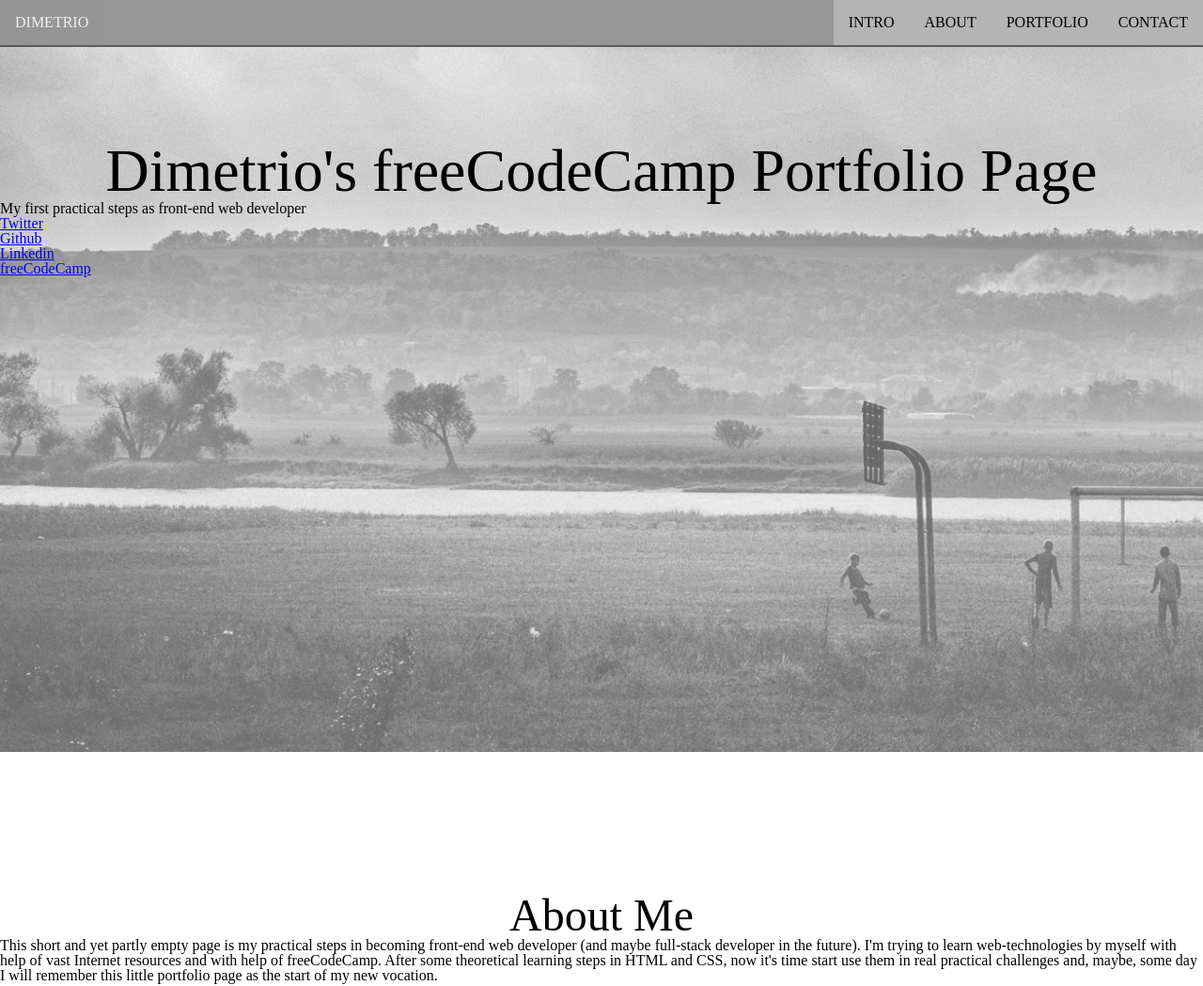
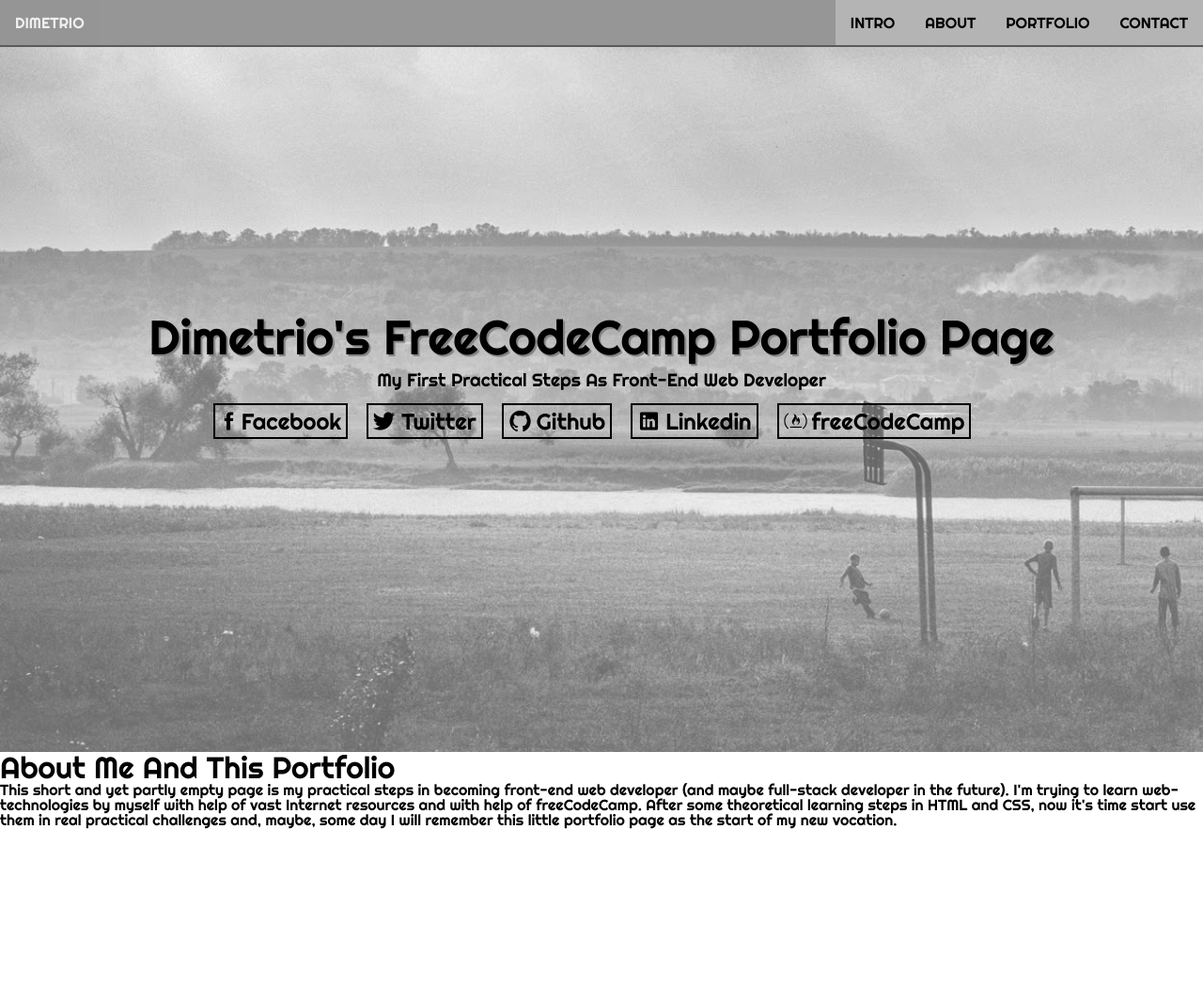
Before and after one commit to dimetrio-ua/fcc-portfolio, a plain HTML site: page fccportfolio.html in a window 1280 px wide. Shown: the top 1049 px of the page at 94% size. Drawn offline with Linux system fonts and the light colour scheme.

Commit message:
Intro Part Styles Applied
Intro section styles applied. Some of them will be revisited after final
page layout changes. Going to "About" section styles.

```diff
--- a/css/style-test.css
+++ b/css/style-test.css
@@ -54,5 +54,8 @@ table {
   text-decoration: none;
   display: block;
   padding: 1em;
-  color: white;
+  color: black;
 }
+.navigation a:hover{
+	transform: scale(1.2);
+}
--- a/css/style.css
+++ b/css/style.css
@@ -1,4 +1,4 @@
-/*css reset start*/
+/*---------css reset start---------*/
 html, body, div, span, applet, object, iframe,
 h1, h2, h3, h4, h5, h6, p, blockquote, pre,
 a, abbr, acronym, address, big, cite, code,
@@ -42,7 +42,7 @@ table {
 	border-collapse: collapse;
 	border-spacing: 0;
 }
-/*css reset ending*/
+/*---------css reset ending---------*/
 html, body {
 	height: 100%;
 }
@@ -50,7 +50,7 @@ body {
 	width: 100%;
 	position: relative;
 }
-/*navigation bar styles*/
+/*---------navigation bar styles---------*/
 nav {
 	height:3em;
 	background-color: rgba(150, 150, 150, 1.0);
@@ -77,13 +77,13 @@ nav a:hover, .navigation a:hover {
   background: rgba(150, 150, 150, 0.5);
 	color: rgba(240, 240, 240, 1.0);
 }
-/*end of navigation bar styles*/
+/*---------base sections styles---------*/
 .section {
 	height: 100%;
 	position: relative;
 	display: block;
 }
-	/* before pseudo-element is for transparent background*/
+	/*before pseudo-element is for transparent background*/
 .section::before {
 	content: '';
 	opacity: 0.6;
@@ -114,13 +114,84 @@ footer {
 	height: 150px;
 	background-color: rgba(150, 150, 150, 1.0);
 }
-h1 {
-	font-size: 4em;
+/*-------sections content styles----------*/
+h1, h2, p, a {
+	font-family: 'Righteous', cursive;
+}
+/*-------'intro' section content styles----------*/
+.intro {
+	display: flex;
+	flex-direction: column;
+	justify-content: center;
+}
+.intro h1, .intro p {
 	text-align: center;
-	padding-top: 150px;
+	text-transform: capitalize;
 }
-h2 {
-	font-size: 3em;
-	text-align: center;
-	padding-top: 150px;
+.intro h1 {
+	font-size: 3.2em;
+	text-shadow: 2px 2px 1px grey;
 }
+.intro p {
+	font-size: 1.2em;
+	padding-top: 10px;
+	/*padding-bottom: 15px;
+	border-bottom: 5px ridge rgba(230, 230, 230, 0.7);*/
+}
+.intro ul {
+	display: flex;
+	flex-direction: row;
+	justify-content: center;
+	margin-top: 15px;
+}
+.intro a {
+	text-decoration: none;
+	border: 2px solid black;
+	margin-right: 20px;
+	font-size: 1.5em;
+	padding: 5px 5px;
+	color: rgba(0, 0, 0, 1.0);
+	display: block;
+}
+.intro a:hover {
+	transition: all 0.4s ease-out;
+	background-color: rgba(0, 0, 0, 1.0);
+	color: rgba(255, 255, 255, 1.0);
+	transform: scale(1.1);
+}
+.intro i {
+	display: inline-block;
+	width: 25px;
+	height: 24px;
+	background-image: url(../images/spritesheet.png);
+	background-repeat: no-repeat;
+	margin: 0 5px 0 0;
+	background-size: 186px 31px;
+	vertical-align: bottom;
+}
+.intro li:hover i {
+	transition: all .4s ease-out;
+	background-image: url(../images/spritesheet_neg.png);
+	transform: scale(1.1);
+}
+.intro li:nth-child(1) i {
+	width: 18px;
+	background-position: -37px center;
+}
+.intro li:nth-child(2) i {
+	background-position: -97px center;
+}
+.intro li:nth-child(3) i {
+	background-position: -3px center;
+}
+.intro li:nth-child(4) i {
+	background-position: -65px center;
+}
+.intro li:nth-child(5) i {
+	background-position: -127px center;
+}
+/*-------'about' section content styles----------*/
+.about h2 {
+	font-size: 2em;
+	text-transform: capitalize;
+}
--- a/fccportfolio.html
+++ b/fccportfolio.html
@@ -6,6 +6,7 @@
     <meta name="viewport" content="width=device-width, initial-scale=1">
     <title>Dimetrio's Portfolio</title>
     <link rel="stylesheet" href="css/style.css" media="screen" title="no title" charset="utf-8">
+    <link href='https://fonts.googleapis.com/css?family=Righteous' rel='stylesheet' type='text/css'>
   </head>
   <body>
       <nav class="navbar">
@@ -18,18 +19,19 @@
         </ul>
       </nav>
       <div id="intro-section" class="section intro">
-        <h1>Dimetrio's freeCodeCamp Portfolio Page</h1>
-        <p>My first practical steps as front-end web developer</p>
+        <h1>dimetrio's freeCodeCamp portfolio page</h1>
+        <p>my first practical steps as front-end web developer</p>
         <ul>
-          <li><a href="https://twitter.com/Dimetrio_UA" target="_blank">Twitter</a></li>
-          <li><a href="https://github.com/dimetrio-ua" target="_blank">Github</a></li>
-          <li><a href="https://www.linkedin.com/in/dmytro-botnarenko-53a66845?trk=nav_responsive_tab_profile_pic" target="_blank">Linkedin</a></li>
-          <li><a href="http://www.freecodecamp.com/dimetrio-ua" target="_blank">freeCodeCamp</a></li>
+          <li><a href="https://www.facebook.com/dmytro.botnarenko" target="_blank"><i></i>Facebook</a></li>
+          <li><a href="https://twitter.com/Dimetrio_UA" target="_blank"><i></i>Twitter</a></li>
+          <li><a href="https://github.com/dimetrio-ua" target="_blank"><i></i>Github</a></li>
+          <li><a href="https://www.linkedin.com/in/dmytro-botnarenko-53a66845?trk=nav_responsive_tab_profile_pic" target="_blank"><i></i>Linkedin</a></li>
+          <li><a href="http://www.freecodecamp.com/dimetrio-ua" target="_blank"><i></i>freeCodeCamp</a></li>
         </ul>
       </div>
       <div id="about-section" class="section about">
         <article>
-          <h2>About Me</h2>
+          <h2>About Me and this portfolio</h2>
           <p>
             This short and yet partly empty page is my practical steps in becoming front-end web developer (and maybe full-stack developer in the future). I'm trying to learn web-technologies by myself with help of vast Internet resources and with help of freeCodeCamp. After some theoretical learning steps in HTML and CSS, now it's time start use them in real practical challenges and, maybe, some day I will remember this little portfolio page as the start of my new vocation.
           </p>
```
Also changed, not shown: images/spritesheet.png (added), images/spritesheet_neg.png (added).
